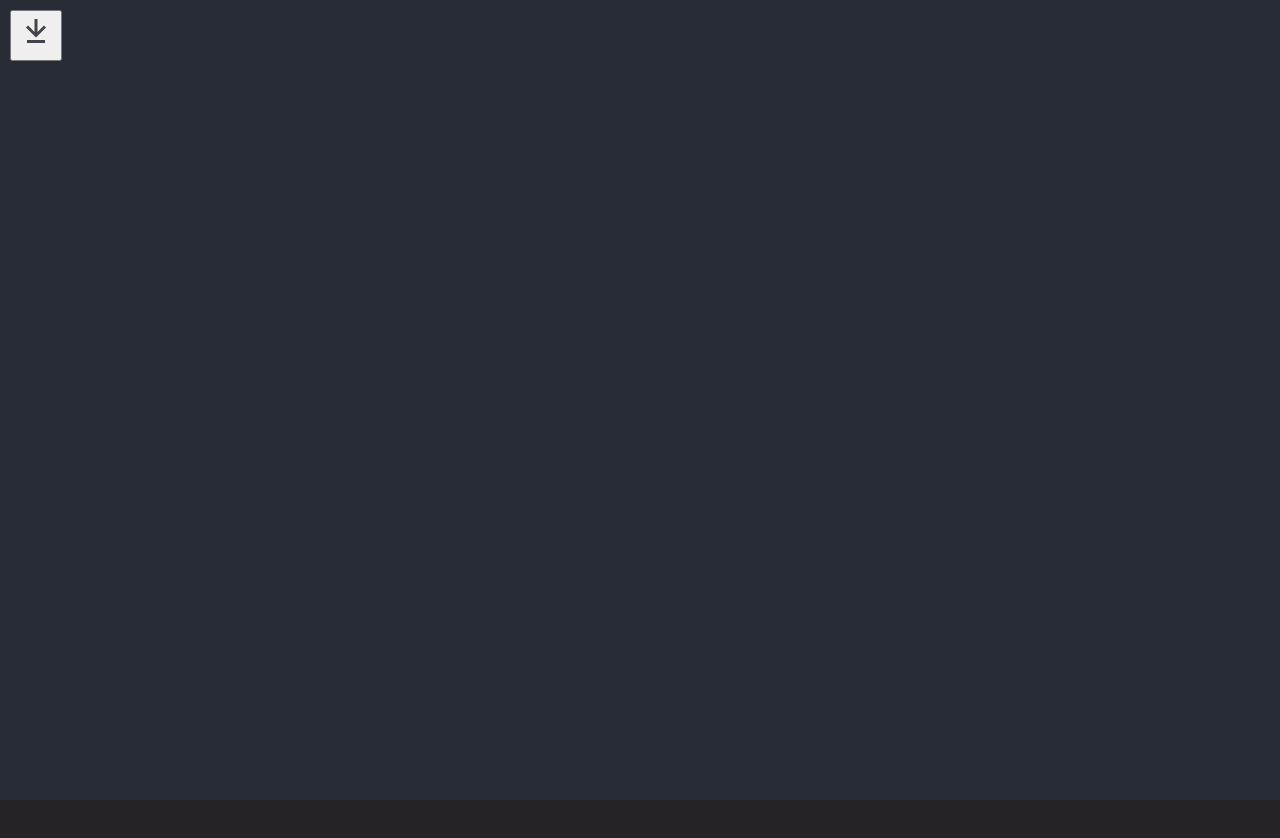
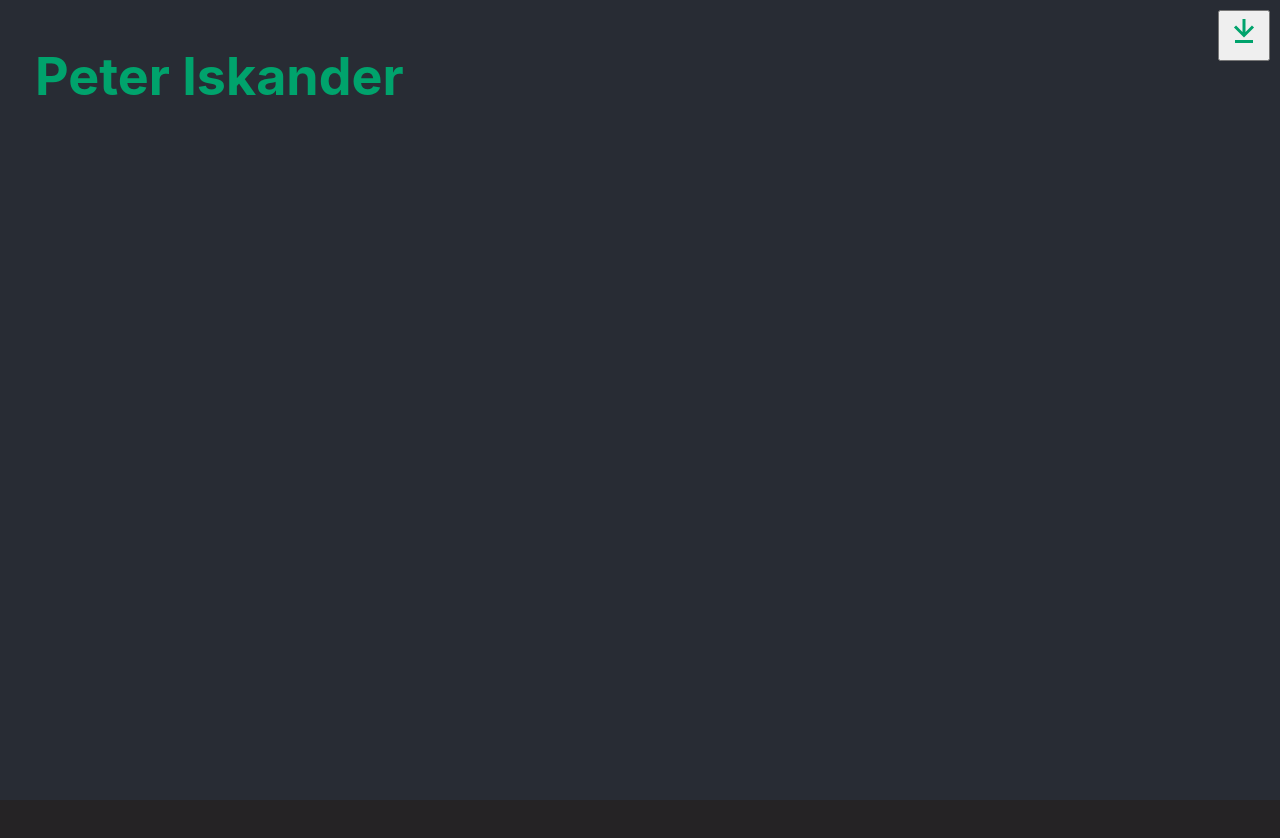
Before and after one commit to PeterMagdyIskander/MyPortfolio, a React (Create React App) app: page / in a window 1280 px wide. Shown: the top 838 px of the page. Built offline with nearby package versions, Linux system fonts and the light colour scheme.

Commit message:
Some style changes

```diff
--- a/src/App.css
+++ b/src/App.css
@@ -2,37 +2,19 @@
   text-align: center;
 }
 
-.App-logo {
-  height: 40vmin;
-  pointer-events: none;
-}
 
-@media (prefers-reduced-motion: no-preference) {
-  .App-logo {
-    animation: App-logo-spin infinite 20s linear;
-  }
-}
-
-.App-header {
+.MainDiv {
   background-color: #282c34;
   min-height: 100vh;
   display: flex;
   flex-direction: column;
-  align-items: center;
-  justify-content: center;
   font-size: calc(10px + 2vmin);
   color: white;
 }
 
-.App-link {
-  color: #61dafb;
+#title{
+  align-items: left;
+  padding-top: 10px;
+  padding-left: 35px;
+  color:#00A36C;
 }
-
-@keyframes App-logo-spin {
-  from {
-    transform: rotate(0deg);
-  }
-  to {
-    transform: rotate(360deg);
-  }
-}
--- a/src/App.js
+++ b/src/App.js
@@ -1,6 +1,5 @@
 import {useState} from'react';
 import styled from "styled-components";
-import logo from './logo.svg';
 import './App.css';
 import { BiArrowToTop } from "react-icons/bi";
 import { BiArrowToBottom } from "react-icons/bi";
@@ -22,27 +21,27 @@ const Menu=styled.div`
   align-items:center;
   justify-content:center;
   flex-direction:row;
-  background:#ffffff;
+  background:#00A36C;
 `;
 
 const MenuButtom=styled.button`
   width:150px;
   height:34px;
   border:0;
-  color: #45424d;
+  color: #000000;
   background:transparent;
   font-size:16px;
   font-weight:100;
-  &:hover { color:#8f44fd;}
+  &:hover { color:#90EE90;}
 `;
 
 const Burger=styled.button`
   position:absolute;
   z-index:1;
   top:10px;
-  left:10px;
+  right:10px;
   color:
-  ${p=>p.isOpen ? "#45424d" : "#45424d"};
+  ${p=>p.isOpen ? "#00A36C" : "#00A36C"};
 `;
 
 const BurgerIcon=styled.span` font-size:36px;`;
@@ -52,7 +51,7 @@ const Content=styled.div`
   transition: transform 0.45s;
 `;
 
-export const NavBar = () =>{
+export const App = () =>{
   const [isOpen, setOpen]=useState(false);
   return(
     <Wrapper>
@@ -73,14 +72,12 @@ export const NavBar = () =>{
           <MenuButtom onClick={()=> window.open("https://www.linkedin.com/in/peter-iskander-17b9501b1/", "_blank")}> <FaLinkedin />Linkedin</MenuButtom>
           <MenuButtom onClick={()=> window.open("https://github.com/PeterMagdyIskander", "_blank")}> <FaGithub />Github</MenuButtom>
         </Menu>
-        <div className="App">
-      <header className="App-header">
-
-      </header>
-    </div>
+        <div className="MainDiv">
+        <h1 id="title"> Peter Iskander</h1>
+        </div>
       </Content>
     </Wrapper>
   );
 };
 
-export default NavBar;
+export default App;
--- a/src/index.js
+++ b/src/index.js
@@ -1,12 +1,12 @@
 import React from 'react';
 import ReactDOM from 'react-dom';
 import './index.css';
-import NavBar from './App';
+import App from './App';
 import reportWebVitals from './reportWebVitals';
 
 ReactDOM.render(
   <React.StrictMode>
-    <NavBar />
+    <App />
   </React.StrictMode>,
   document.getElementById('root')
 );
```
